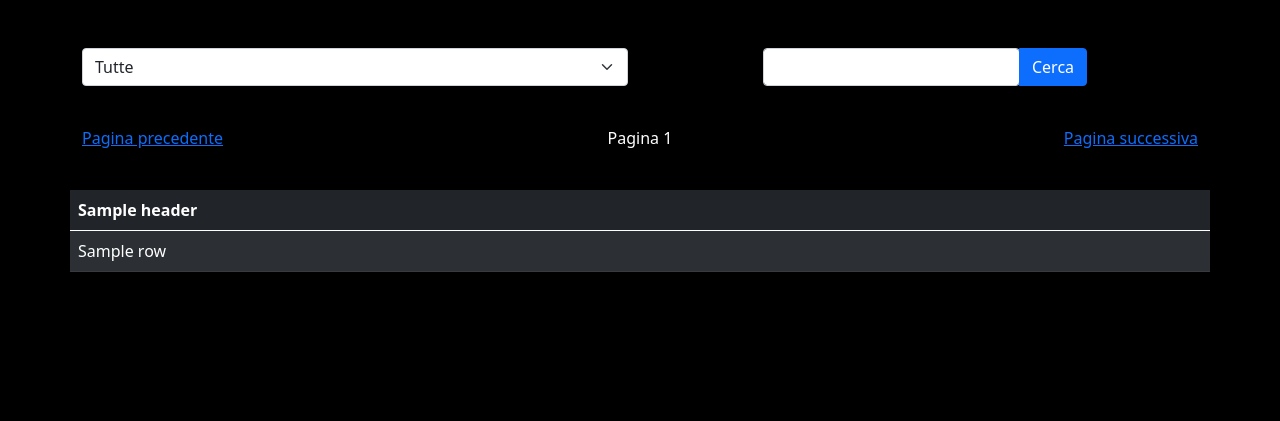
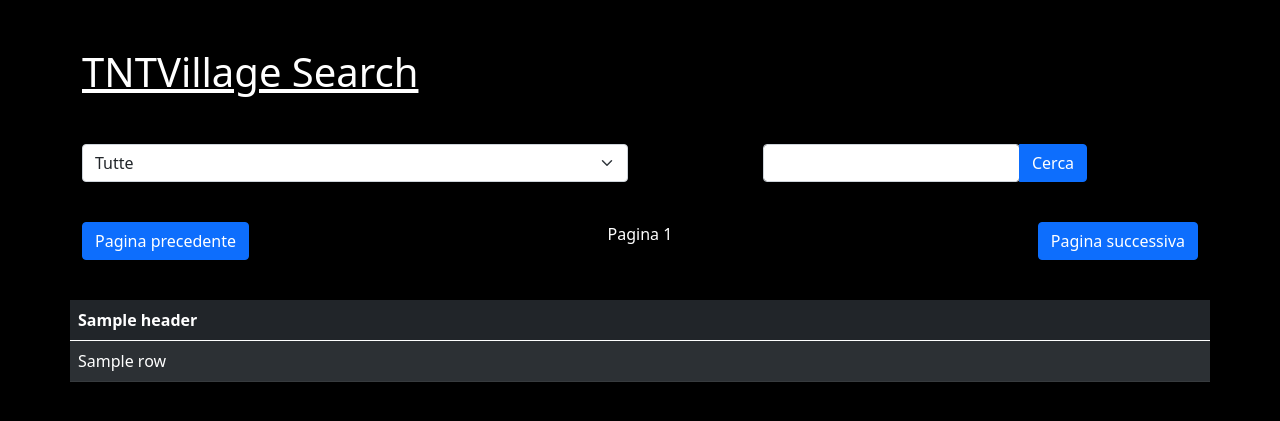
Before and after one commit to BiRabittoh/tnt-search, a Flask app: template templates/index.html in a window 1280 px wide. Shown: the top 421 px of the page. Run offline with Flask 3, Linux system fonts and the light colour scheme; the template is opened without the code that fills it: most values are stand-ins (such as "Sample title", 1, 10 or a date in 2020); parts of the project's set-up code (start-up, migrations or seed data) failed here and were passed over.

Commit message:
better buttons

```diff
--- a/main.py
+++ b/main.py
@@ -38,7 +38,7 @@ CATEGORIE = {
     36: "Edicola",
     37: "Mobile"
 }
-MAGNET_STR = '<button onclick=\"location.href=\'magnet:?xt=urn:btih:{}\'\">m</button>'
+MAGNET_STR = '<button onclick=\"location.href=\'magnet:?xt=urn:btih:{}\'\" class="btn btn-danger">m</button>'
 
 def handle_content(content: str):
     return { x: content[idx] for idx, x in enumerate(HEADER) }
--- a/templates/index.html
+++ b/templates/index.html
@@ -6,12 +6,19 @@
         .row {
           margin-bottom: 40px;
         }
+        a:link, a:visited, a:hover {
+          color: white;
+        }
       </style>
       <link href="https://cdn.jsdelivr.net/npm/bootstrap@5.0.2/dist/css/bootstrap.min.css" rel="stylesheet" integrity="sha384-EVSTQN3/azprG1Anm3QDgpJLIm9Nao0Yz1ztcQTwFspd3yD65VohhpuuCOmLASjC" crossorigin="anonymous">
     </head>
     <body style="background-color: black; color: white;">
       <div class="container mt-5">
-
+        <div class="row">
+          <div class="col-md-12">
+            <h1><a href="/">TNTVillage Search</a></h1>
+          </div>
+        </div>
         <div class="row d-flex justify-content-center">
           <div class="col-md-6">
             <select class="form-select" id="form2" aria-label="Category" onchange="search_button()" data-bs-theme="dark">
@@ -37,16 +44,16 @@
         </div>
         <div class="row d-flex justify-content-center">
           <div class="col-md-4">
-            <a href="#" onclick="change_page(-1)">
+            <button class="btn btn-primary" onclick="change_page(-1)">
               Pagina precedente
-            </a>
+            </button>
           </div>
           <div class="col-md-4" style="text-align: center;" id="page_indicator">
           </div>
           <div class="col-md-4" style="text-align: right;">
-            <a href="#" onclick="change_page()">
+            <button class="btn btn-primary" onclick="change_page()">
               Pagina successiva
-            </a>
+            </button>
           </div>
         </div>
 
```
